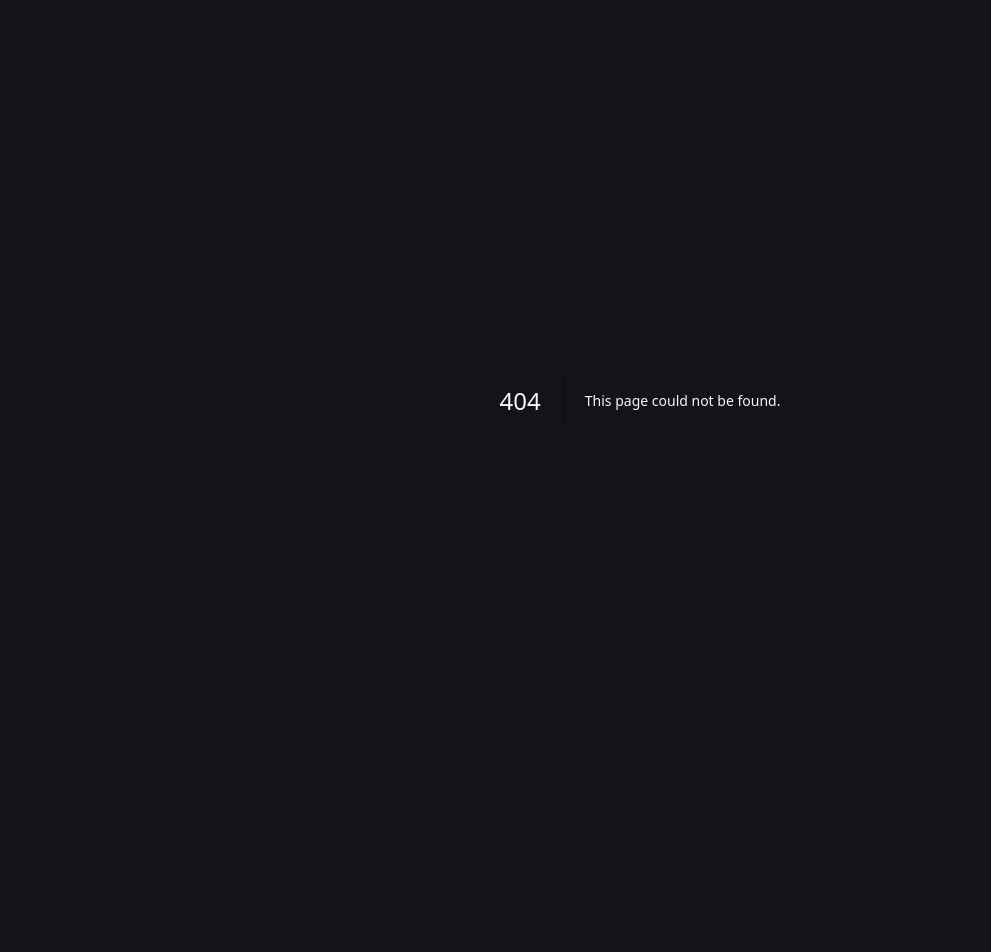
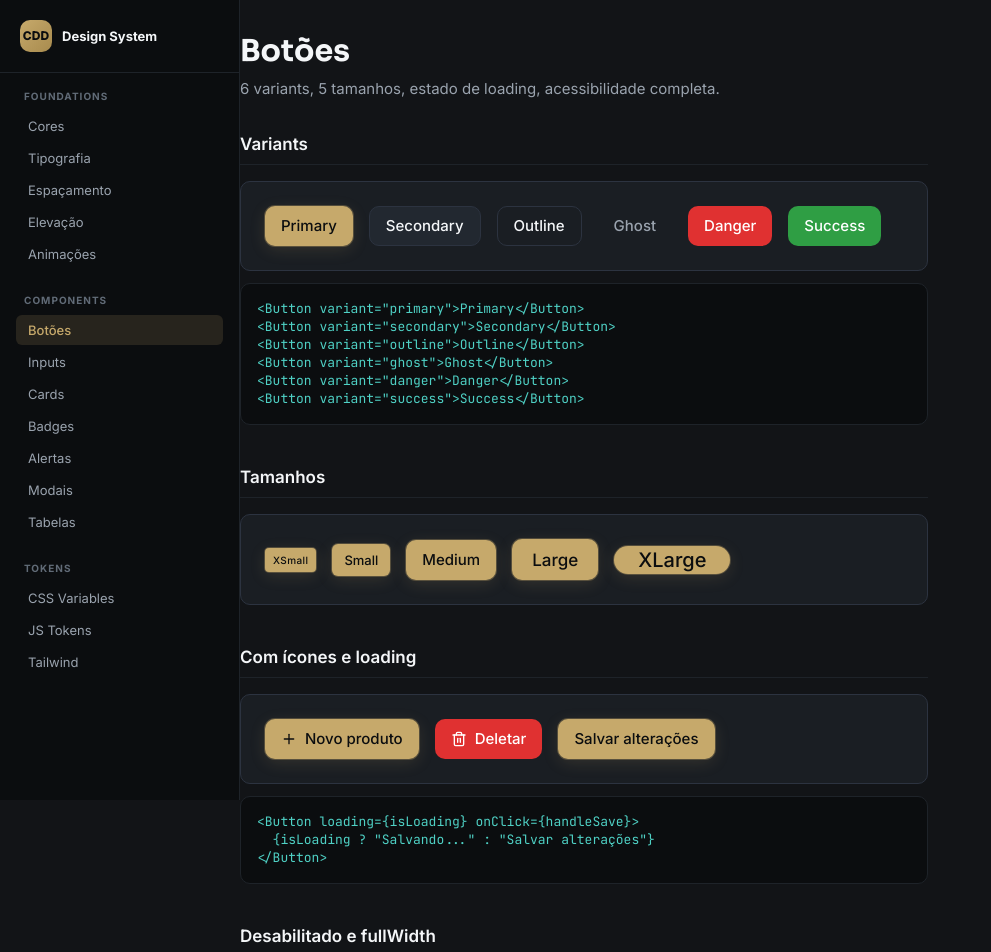
Before and after one commit to teixeiraemanuelm-creator/cdd-design-system, a Next.js app: page /components/button in a window 1280 px wide. Before the commit this address had no page. Shown: the top 952 px of the page, without its empty margins (0-991 px from the left). Before the commit the page ends 800 px from the top, so only its background shows below. Built offline with nearby package versions, Linux system fonts and the light colour scheme.

Commit message:
feat: CDD Design System v1.0

```diff
--- /dev/null
+++ b/src/app/components/button/page.tsx
@@ -0,0 +1,61 @@
+"use client";
+import { useState } from "react";
+import { Loader2, Plus, Trash2 } from "lucide-react";
+import { DocLayout, Section, CodeBlock, Preview } from "@/app/components";
+import { Button } from "@/components/Button";
+
+export default function ButtonPage() {
+  const [loading, setLoading] = useState(false);
+  const simulate = () => { setLoading(true); setTimeout(() => setLoading(false), 2000); };
+
+  return (
+    <DocLayout title="Botões" description="6 variants, 5 tamanhos, estado de loading, acessibilidade completa.">
+      <Section title="Variants">
+        <Preview>
+          <Button variant="primary">Primary</Button>
+          <Button variant="secondary">Secondary</Button>
+          <Button variant="outline">Outline</Button>
+          <Button variant="ghost">Ghost</Button>
+          <Button variant="danger">Danger</Button>
+          <Button variant="success">Success</Button>
+        </Preview>
+        <CodeBlock code={`<Button variant="primary">Primary</Button>
+<Button variant="secondary">Secondary</Button>
+<Button variant="outline">Outline</Button>
+<Button variant="ghost">Ghost</Button>
+<Button variant="danger">Danger</Button>
+<Button variant="success">Success</Button>`} />
+      </Section>
+
+      <Section title="Tamanhos">
+        <Preview>
+          <Button size="xs">XSmall</Button>
+          <Button size="sm">Small</Button>
+          <Button size="md">Medium</Button>
+          <Button size="lg">Large</Button>
+          <Button size="xl">XLarge</Button>
+        </Preview>
+      </Section>
+
+      <Section title="Com ícones e loading">
+        <Preview>
+          <Button><Plus size={16} />Novo produto</Button>
+          <Button variant="danger"><Trash2 size={16} />Deletar</Button>
+          <Button loading={loading} onClick={simulate}>
+            {loading ? "Salvando..." : "Salvar alterações"}
+          </Button>
+        </Preview>
+        <CodeBlock code={`<Button loading={isLoading} onClick={handleSave}>
+  {isLoading ? "Salvando..." : "Salvar alterações"}
+</Button>`} />
+      </Section>
+
+      <Section title="Desabilitado e fullWidth">
+        <Preview>
+          <Button disabled>Desabilitado</Button>
+          <Button fullWidth>Full Width</Button>
+        </Preview>
+      </Section>
+    </DocLayout>
+  );
+}
```
